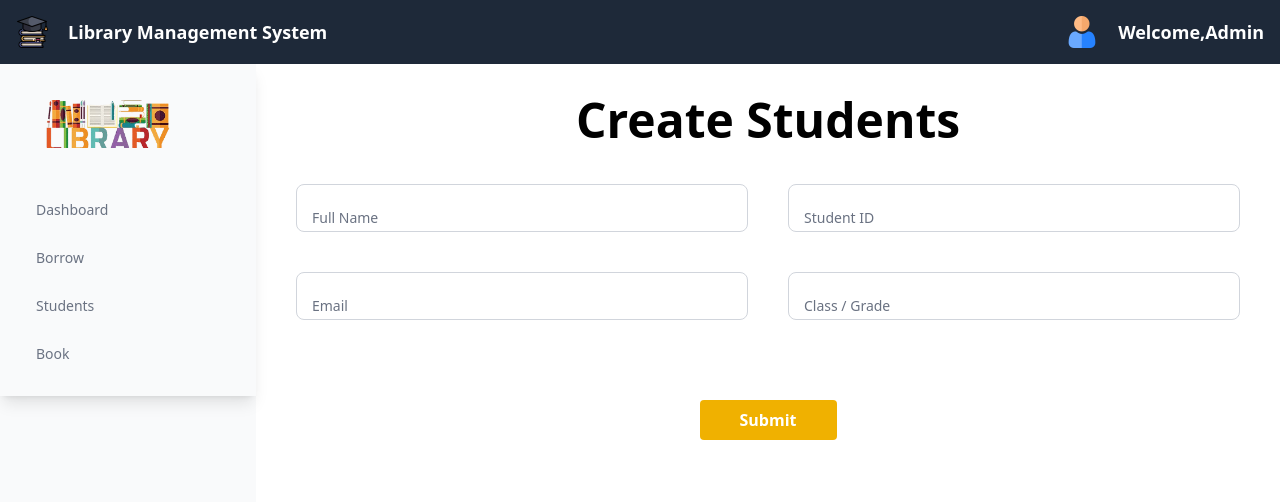
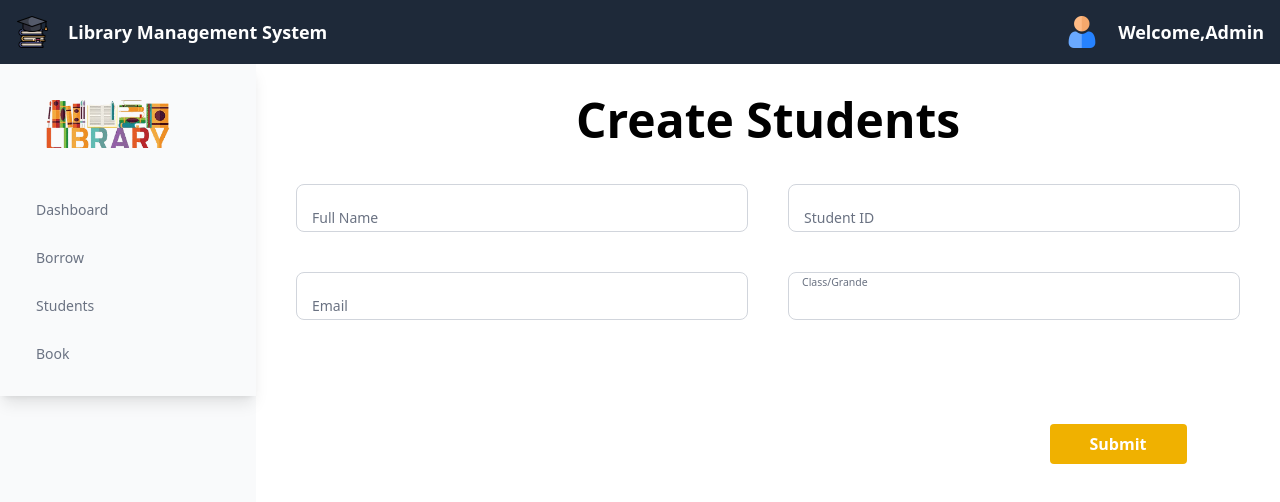
Before and after one commit to btw-imlong/Library, a Vue app: page /addstudent in a window 1280 px wide. Shown: the top 502 px of the page. Built offline with nearby package versions, Linux system fonts and the light colour scheme.

Commit message:
add-students

```diff
--- a/src/views/addstudent.vue
+++ b/src/views/addstudent.vue
@@ -49,24 +49,35 @@
         >
       </div>
 
-      <div class="relative">
-        <input
-          type="text"
-          id="grade"
-          class="block px-2.5 pb-2.5 pt-4 w-full text-sm text-gray-900 bg-transparent rounded-lg border border-gray-300 appearance-none focus:outline-none focus:ring-0 focus:border-blue-600 peer"
-          placeholder=" "
-        />
-        <label
-          for="grade"
-          class="absolute text-sm text-gray-500 duration-300 transform scale-75 top-2 z-10 origin-[0] bg-white px-2 peer-placeholder-shown:scale-100 peer-placeholder-shown:translate-y-4 peer-focus:scale-75 peer-focus:-translate-y-4 left-2"
-          >Class / Grade</label
-        >
+      <div>
+        <div>
+          <div class="relative">
+            <select
+              id="Class/Grande"
+              class="block px-2.5 pb-2.5 pt-4 w-full text-sm text-gray-900 bg-transparent rounded-lg border border-gray-300 appearance-none focus:outline-none focus:ring-0 focus:border-blue-600 peer"
+            >
+              <option value="" disabled selected hidden></option>
+
+              <option>WMAD</option>
+              <option>Sales</option>
+              <option>Accounting</option>
+              <option>Cook</option>
+              <option>Cocktail Shaker</option>
+            </select>
+            <label
+              for="category"
+              class="absolute text-sm text-gray-500 duration-300 transform scale-75 top-0 z-10 origin-[0] bg-white px-2 peer-placeholder-shown:scale-100 peer-placeholder-shown:translate-y-4 peer-focus:scale-75 peer-focus:-translate-y-2 left-2"
+              >Class/Grande</label
+            >
+          </div>
+          ﻿
+        </div>
       </div>
     </div>
   </div>
 
   <!-- Submit Button Centered -->
-  <div class="flex justify-center mt-10">
+  <div class="flex justify-center mt-10 ml-[700px]">
     <button
       class="bg-yellow-500 hover:bg-yellow-600 text-white font-bold py-2 px-10 rounded"
     >
```
